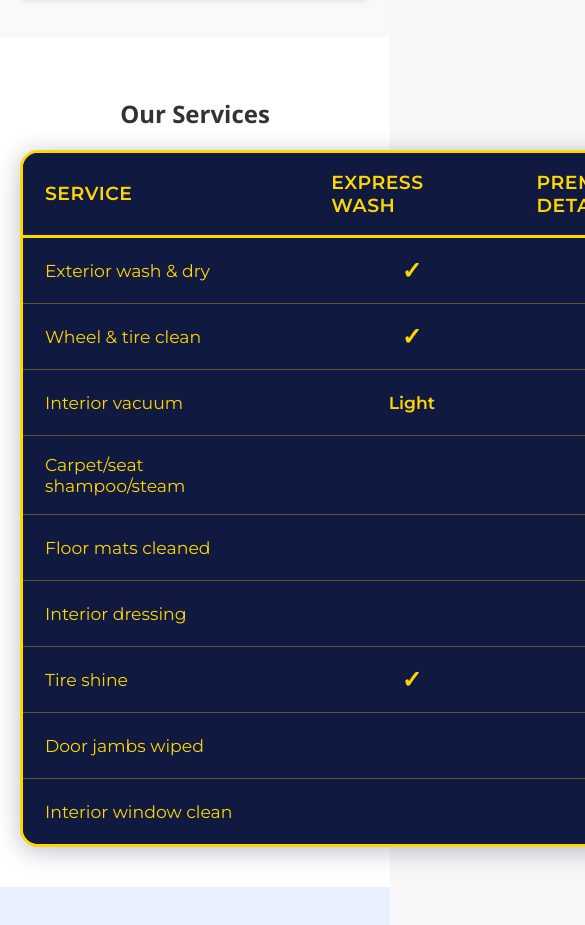
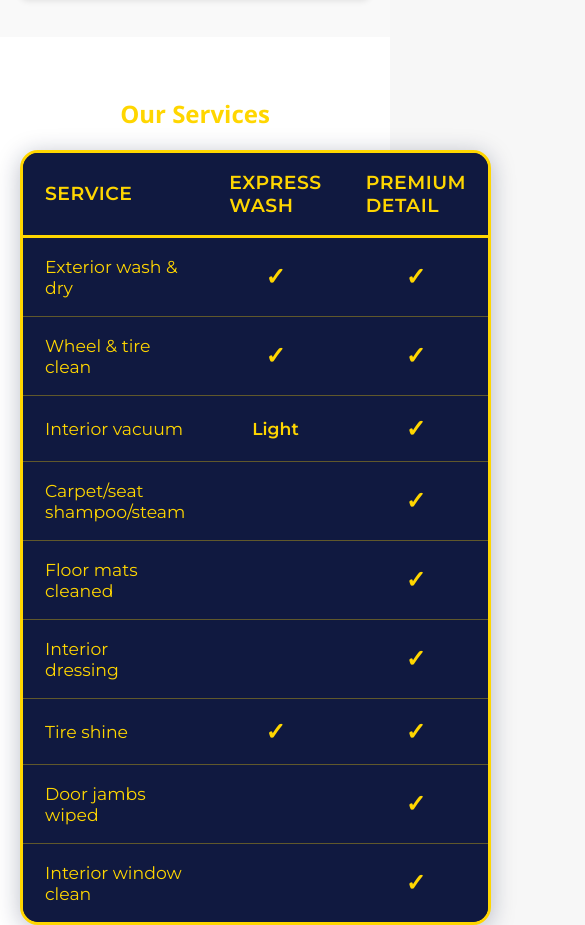
Before and after one commit to Bharath-S10/RideShinge, a plain HTML site: page index.html in a window 390 px wide. Shown: the part 2267-3192 px from the top of the page, 585 px wide, since content can reach past the window. Drawn offline with Linux system fonts and the light colour scheme.

Commit message:
Make services table responsive and update heading color

```diff
--- a/Style.css
+++ b/Style.css
@@ -183,6 +183,10 @@ header::before {
     text-align: center;
 }
 
+#services h2 {
+    color: #ffd600;
+}
+
 .service-list {
     display: flex;
     flex-wrap: wrap;
@@ -328,7 +332,7 @@ footer {
     border-spacing: 0;
     box-shadow: 0 4px 24px rgba(16,25,64,0.28);
     overflow: hidden;
-    min-width: 720px;
+    width: 100%;
     margin: 0 auto;
     font-family: 'Montserrat', Arial, sans-serif;
 }
```
